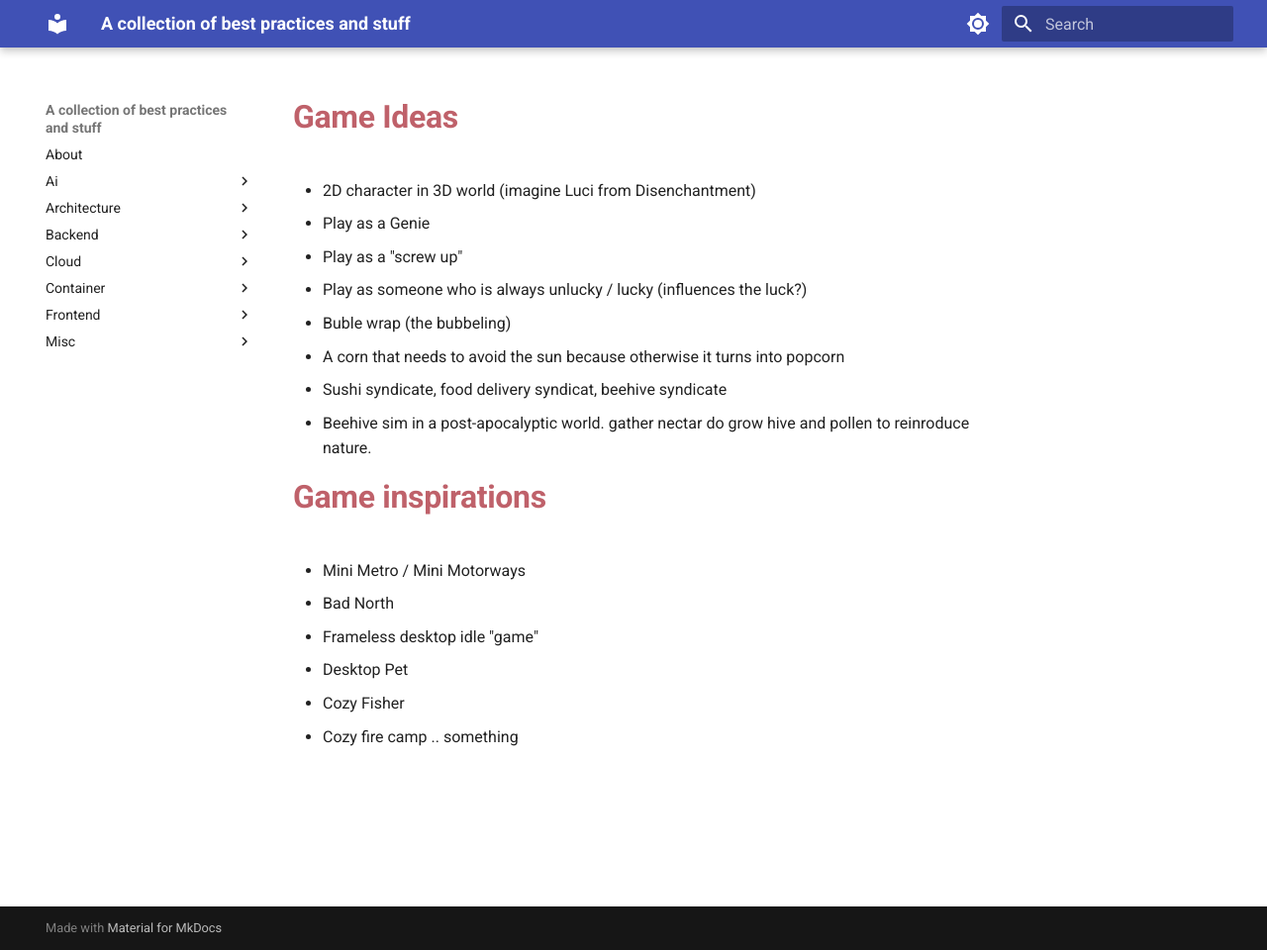
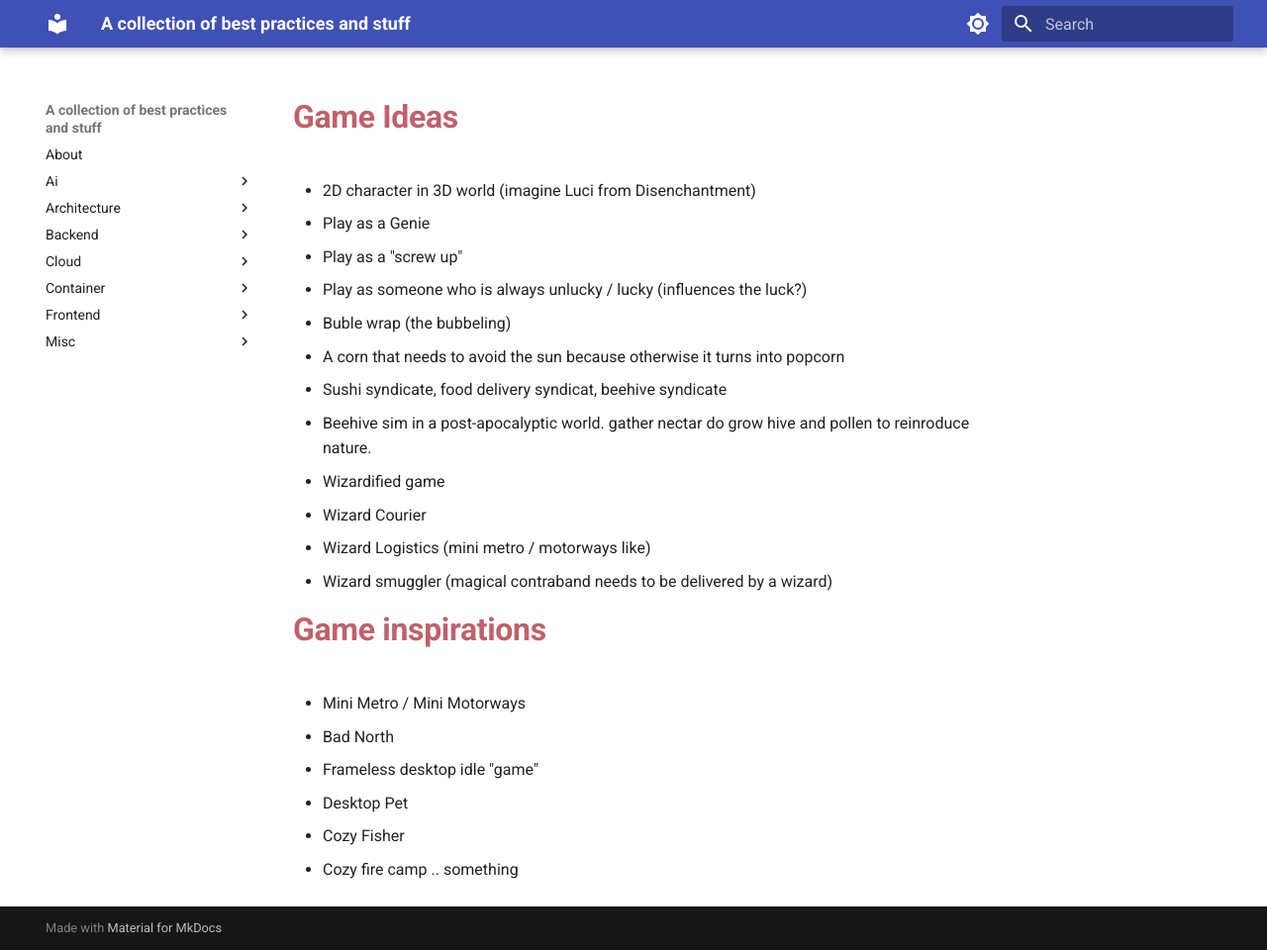
Before and after one commit to toeggel/ReadTheDocs, an MkDocs documentation site: the page built from docs/game/game-ideas.md, in a window 1280 px wide and 960 px high. Shown: the whole window at 99% size. Built offline with MkDocs 1.6.1 and Material for MkDocs 9.7.7, drawn with Linux system fonts in a browser that asks for light colours.

Commit message:
Add wizard-themed game ideas to game-ideas.md
Added new game ideas related to wizard themes.

```diff
--- a/docs/game/game-ideas.md
+++ b/docs/game/game-ideas.md
@@ -8,6 +8,10 @@
 - A corn that needs to avoid the sun because otherwise it turns into popcorn
 - Sushi syndicate, food delivery syndicat, beehive syndicate
 - Beehive sim in a post-apocalyptic world. gather nectar do grow hive and pollen to reinroduce nature.
+- Wizardified game
+  - Wizard Courier
+  - Wizard Logistics (mini metro / motorways like)
+  - Wizard smuggler (magical contraband needs to be delivered by a wizard)
 
 # Game inspirations
 
```
